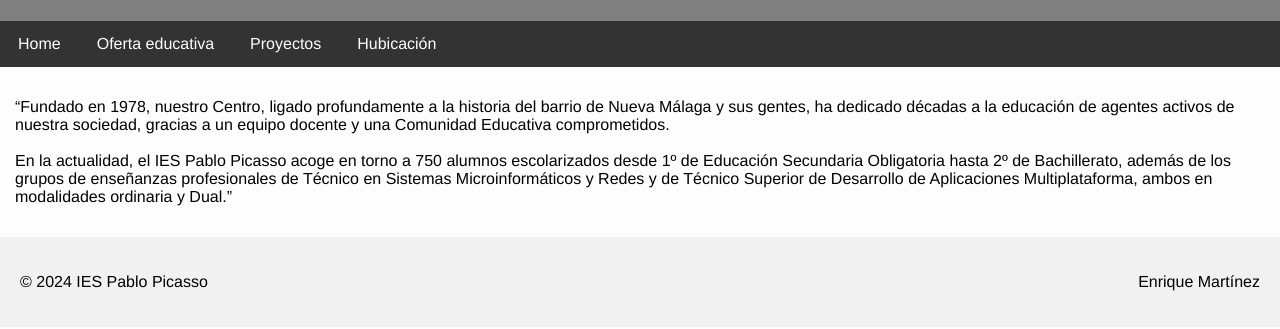
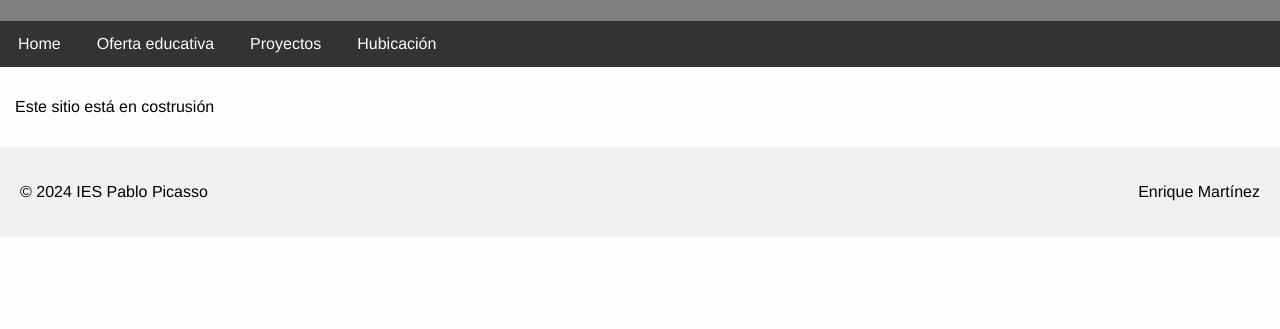
Before and after one commit to Miguelae9/Miguelae9-ExamenGIT_Miguel_Angel_Perez_Garcia, a plain HTML site: page index.html in a window 1280 px wide. Shown: the part 99-428 px from the top of the page. Drawn offline with Linux system fonts and the light colour scheme.

Commit message:
Como debía estar

```diff
--- a/index.html
+++ b/index.html
@@ -19,15 +19,7 @@
     <div class="contenido">
 
         <p>
-            “Fundado en 1978, nuestro Centro, ligado profundamente a la historia del barrio de
-            Nueva Málaga y sus gentes, ha dedicado décadas a la educación de agentes activos de
-            nuestra sociedad, gracias a un equipo docente y una Comunidad Educativa
-            comprometidos. <br><br>
-            En la actualidad, el IES Pablo Picasso acoge en torno a 750 alumnos escolarizados desde
-            1º de Educación Secundaria Obligatoria hasta 2º de Bachillerato, además de los grupos
-            de enseñanzas profesionales de Técnico en Sistemas Microinformáticos y Redes y de
-            Técnico Superior de Desarrollo de Aplicaciones Multiplataforma, ambos en modalidades
-            ordinaria y Dual.”
+            Este sitio está en costrusión
         </p>
 
     </div>
```
